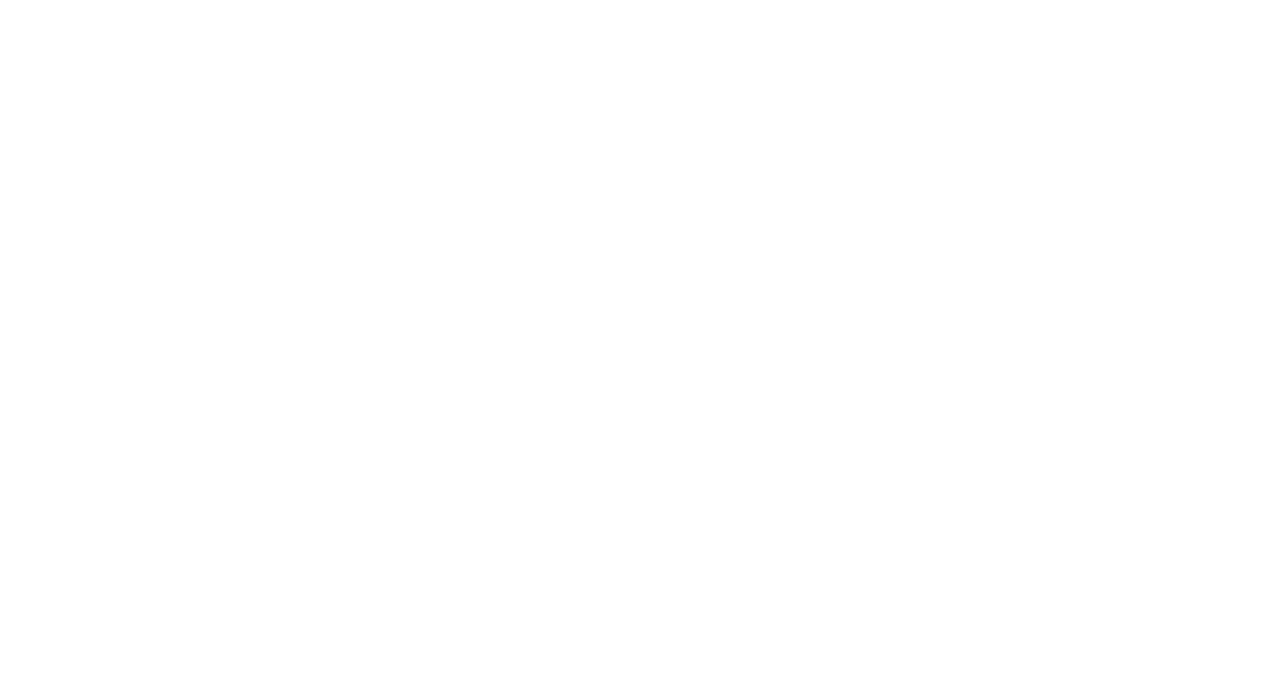
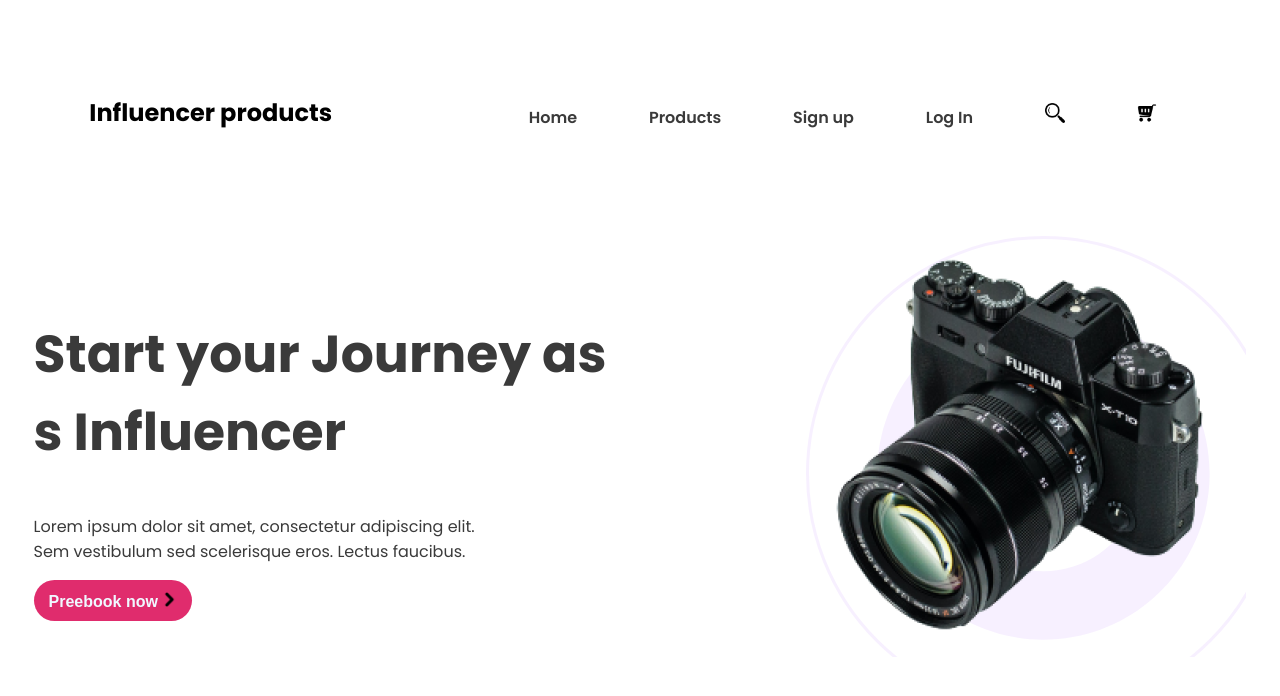
Before and after one commit to rimond12/influencer-task, a plain HTML site: page index.html in a window 1280 px wide. Drawn offline with Linux system fonts and the light colour scheme.

Commit message:
added all new tag images and css file too

```diff
--- a/index.html
+++ b/index.html
@@ -1,20 +1,50 @@
 <!DOCTYPE html>
 <html lang="en">
+
 <head>
     <meta charset="UTF-8">
     <meta name="viewport" content="width=device-width, initial-scale=1.0">
     <title>Influencer</title>
     <link rel="stylesheet" href="styles/style.css">
 </head>
-<body>
+
+<body class="poppins-regular">
     <header>
-
+        <!-- Navbar Section -->
+        <nav>
+            <div class="navbar display-flex">
+                <h6 class="nav-header">Influencer products</h5>
+                <div class="nav-element">
+                    <a href="">Home</a>
+                    <a href="">Products</a>
+                    <a href="">Sign up</a>
+                    <a href="">Log In</a>
+                    <a href="" class="icon-bar"><img src="logos/search.png" alt=""></a>
+                    <a href="" class="icon-bar"><img src="logos/shopping-cart.png" alt=""></a>
+                </div>
+            </div>
+        </nav>
     </header>
     <main>
-
+        <!-- Prebook Section -->
+        <section class="prebook-container display-flex">
+            <div>
+                <h1 class="prebook-tittle dark-1">
+                    Start your Journey as <br>s Influencer
+                </h1>
+                <p class="prebook-description dark-1">
+                    Lorem ipsum dolor sit amet, consectetur adipiscing elit. <br>Sem vestibulum sed scelerisque eros. Lectus faucibus.
+                </p>
+                <button class="btn-primary">Preebook now <img src="logos/right-arrow.png" alt="" class="arrow"></button>
+            </div>
+            <div class="prebook-img">
+                <img src="images/main-camera.png" alt="">
+            </div>
+        </section>
     </main>
     <footer>
 
     </footer>
 </body>
+
 </html>
--- a/styles/style.css
+++ b/styles/style.css
@@ -0,0 +1,92 @@
+@import url('https://fonts.googleapis.com/css2?family=Poppins:ital,wght@0,100;0,200;0,300;0,400;0,500;0,600;0,700;0,800;0,900;1,100;1,200;1,300;1,400;1,500;1,600;1,700;1,800;1,900&display=swap');
+
+.poppins-regular {
+    font-family: "Poppins", serif;
+    font-weight: 400;
+    font-style: normal;
+  }
+  /* ................................................... */
+  /* Shared Style........... */
+  .dark-1{
+    color: #3A3A3A;
+  }
+  .dark-gray{
+    color: #787885;
+  }
+  .display-flex{
+    display: flex;
+  }
+  .arrow{
+    width: 15px;
+    padding-top: 2px;
+  }
+  .btn-primary{
+    font-size: 16px;
+    font-weight: 700;
+    color: aliceblue;
+    padding: 10px 15px;
+    border-radius: 41px;
+    background: rgb(224, 44, 109);
+    border: none;
+  }
+
+
+  /* Navbar styles */
+  .icon-bar img{
+    width: 20px;
+    height: 20px;
+  }
+ .nav-element a {
+    text-decoration: none;
+    color: #3A3A3A;
+    padding: 34px;
+  }
+  .navbar{
+    justify-content: space-around;
+  }
+  .nav-element{
+    font-size: 16px;
+    font-weight: 600;
+    margin-top: 95px
+  }
+  .nav-header{
+    font-size: 24px;
+    font-weight: 700;
+    margin-top: 87px;
+  }
+
+
+  /* Pre-Bppk Section */
+
+  .prebook-tittle{
+    font-size: 52px;
+    font-weight: bold;
+  }
+  .prebook-container{
+    justify-content: center;
+    align-items: center;
+    margin: 0 auto;
+    gap: 200px;
+    margin-top: 50px;
+  }
+  .prebook-img{
+    background-image: url(../images/Circle\ design.svg);
+    max-width: 100%;
+  }
+
+  /* Media Query Section */
+  @media screen and (max-width: 576px) {
+    .navbar{
+        flex-direction: column;
+        max-width: 100%;
+        margin: 0px auto;
+        justify-content: center;
+        align-items: center;
+    }
+    .prebook-container{
+        flex-direction: column;
+        justify-content: center;
+        text-align: center;
+        flex-wrap: wrap-reverse;
+    }
+  }
```
Also changed, not shown: logos/right-arrow.png (added), logos/search.png (added), logos/shopping-cart.png (added).
